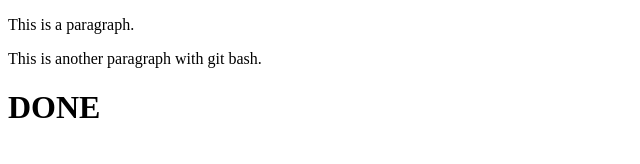
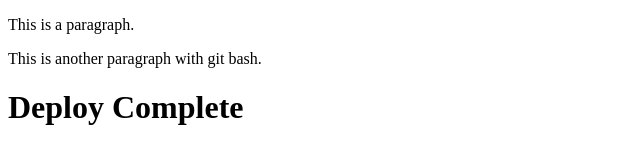
Before and after one commit to theviveksingh/Jenkins, a plain HTML site: page index.html in a window 1280 px wide. Shown: the whole page, without its empty margins (0-640 px from the left). Drawn offline with Linux system fonts and the light colour scheme.

Commit message:
Final deploy

```diff
--- a/index.html
+++ b/index.html
@@ -4,7 +4,7 @@
 
 <p>This is a paragraph.</p>
 <p>This is another paragraph with git bash.</p>
-<h1> DONE <h1>
+<h1> Deploy Complete <h1>
 
 </body>
 </html>
```
